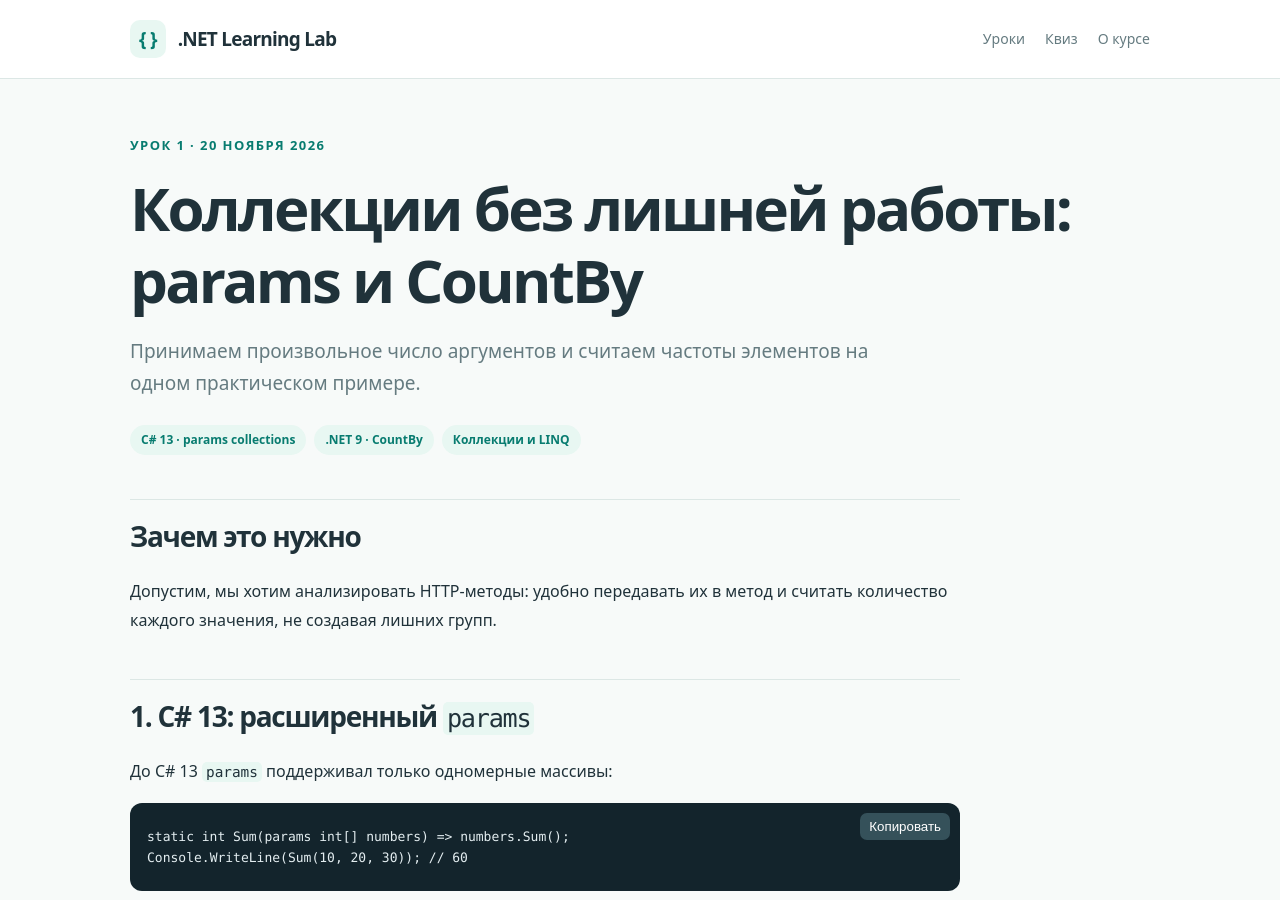
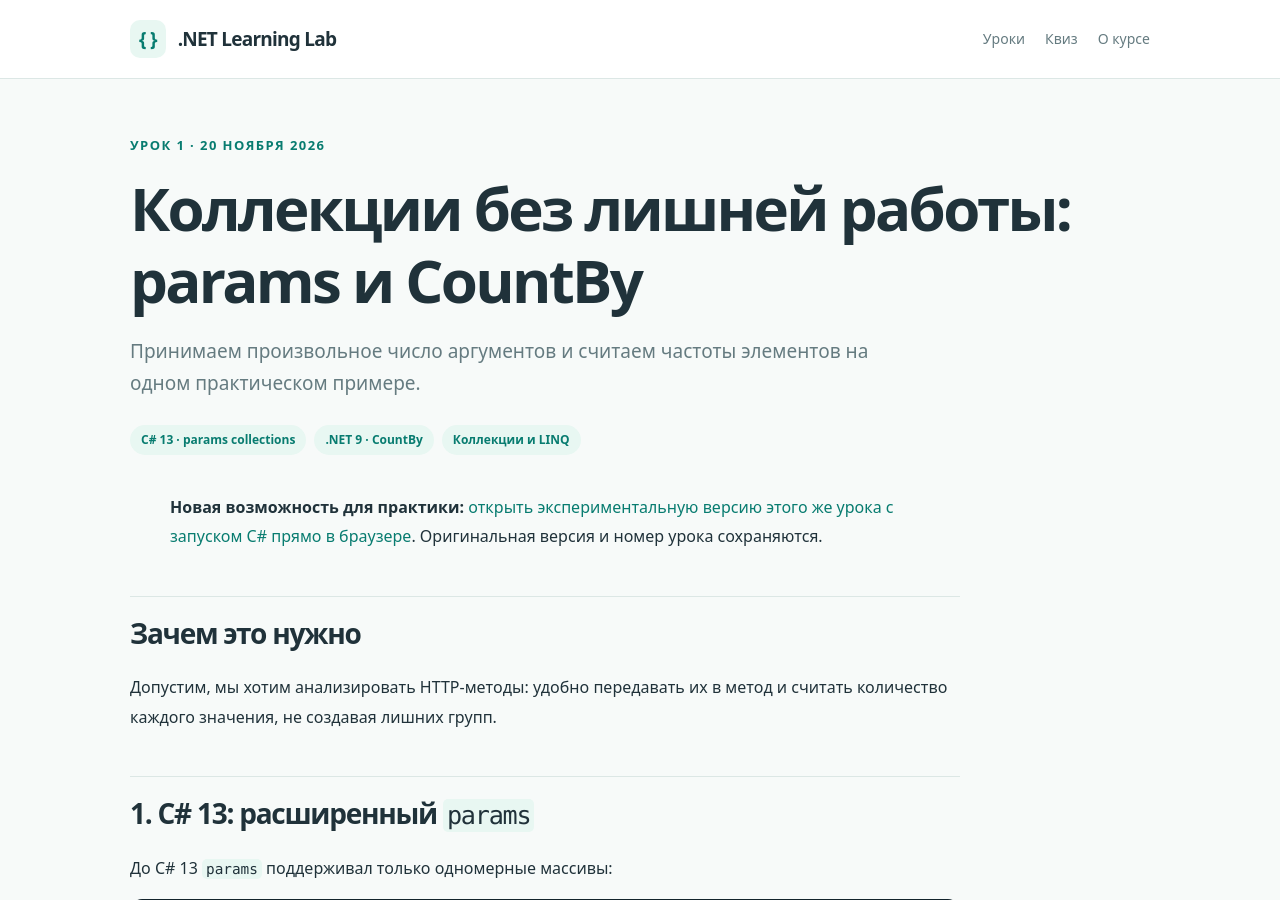
Before and after one commit to boyarincev/dotnet-courses, a Jekyll site: the page built from _lessons/001-params-countby.md, in a window 1280 px wide and 900 px high. Built offline with Jekyll 4.4.1, drawn with Linux system fonts in a browser that asks for light colours.

Commit message:
Link original lesson 001 to optional browser execution lab

```diff
--- a/_lessons/001-params-countby.md
+++ b/_lessons/001-params-countby.md
@@ -7,6 +7,8 @@ csharp_feature: 'C# 13 · params collections'
 dotnet_feature: '.NET 9 · CountBy'
 series: 'Коллекции и LINQ'
 ---
+> **Новая возможность для практики:** [открыть экспериментальную версию этого же урока с запуском C# прямо в браузере]({{ '/labs/001-browser/' | relative_url }}). Оригинальная версия и номер урока сохраняются.
+
 ## Зачем это нужно
 Допустим, мы хотим анализировать HTTP-методы: удобно передавать их в метод и считать количество каждого значения, не создавая лишних групп.
 
```
